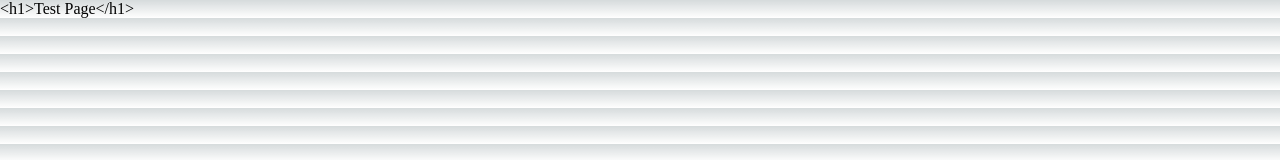
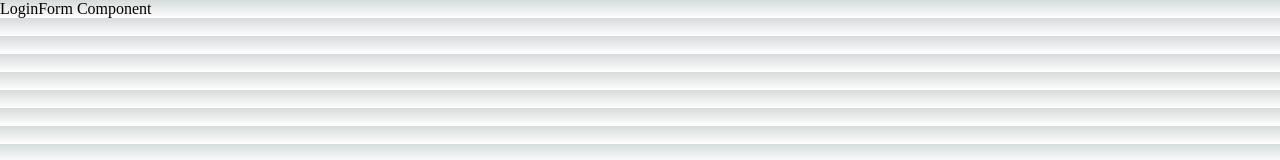
Before and after one commit to dpTablo/nextjs-13-boilerplate, a Next.js app: page /login in a window 1280 px wide. Shown: the top 160 px of the page. Built offline with nearby package versions, Linux system fonts and the light colour scheme.

Commit message:
eslint rule 추가 - react/react-in-jsx-scope
tsconfig
- rootDir 추가

eslintignote 추가
- jest.setup.js

```diff
--- a/app/login/page.tsx
+++ b/app/login/page.tsx
@@ -1,3 +1,9 @@
+import LoginForm from '@/components/LoginForm';
+
 export default function TestPage() {
-    return '<h1>Test Page</h1>';
+    return (
+        <div>
+            <LoginForm />
+        </div>
+    );
 }
--- a/components/Login.tsx
+++ /dev/null
@@ -1 +0,0 @@
-// TODO: login component
--- /dev/null
+++ b/components/LoginForm.tsx
@@ -0,0 +1,5 @@
+// TODO: login component
+// Component example
+export default function LoginForm() {
+    return <div>LoginForm Component</div>;
+}
--- a/tsconfig.json
+++ b/tsconfig.json
@@ -1,5 +1,6 @@
 {
     "compilerOptions": {
+        "rootDir": ".",
         "target": "es5",
         "lib": ["dom", "dom.iterable", "esnext"],
         "allowJs": true,
```
Also changed, not shown: .eslintrc.json, 1 other file (tests, documents, lock files or other folders).
